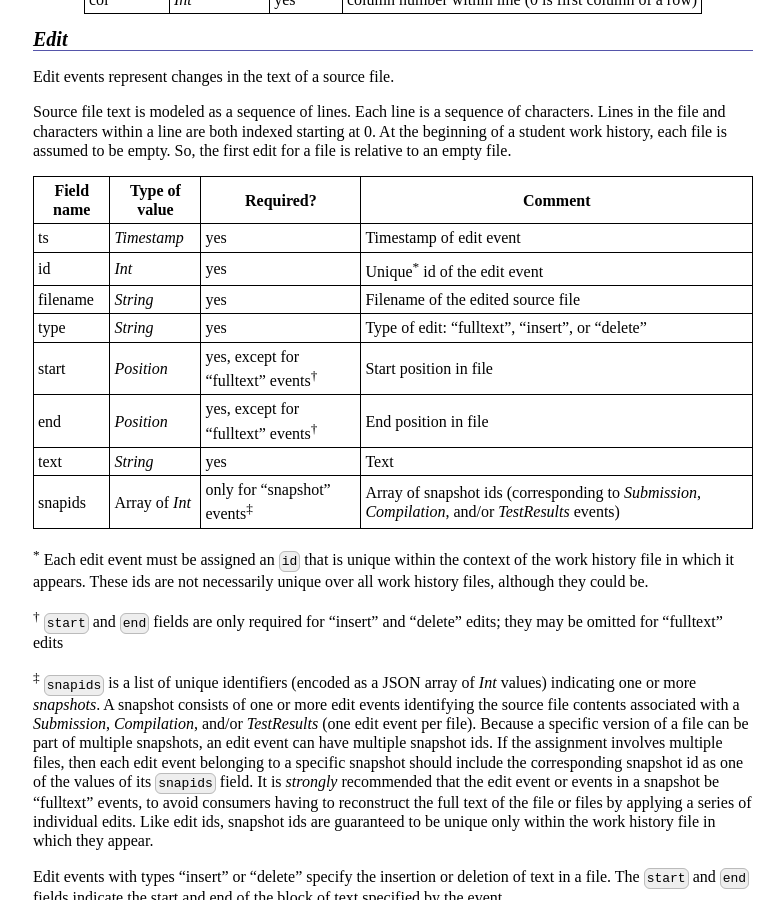
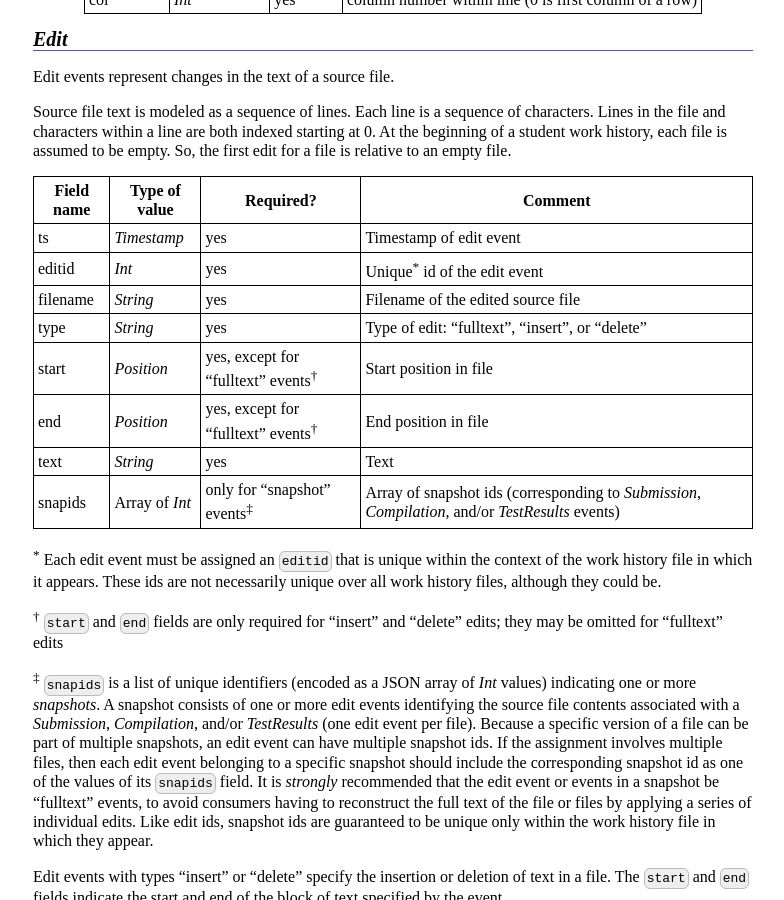
Before and after one commit to cloudcoderdotorg/progsnap-spec, a Jekyll site: the page built from spec-0.1-dev.md, in a window 1280 px wide and 900 px high, scrolled down 3198 px. Shown: the whole window, without its empty margins (247-1031 px from the left). Built offline with Jekyll 4.4.1, drawn with Linux system fonts in a browser that asks for light colours; Markdown is read by kramdown in place of the engine named in the settings.

Commit message:
change 'id' back to 'editid'
'id' is problematic because it conflicts with Python's
built-in id() function, which hinders exposing progsnap
datatypes as Python objects.

```diff
--- a/spec-0.1-dev.md
+++ b/spec-0.1-dev.md
@@ -137,7 +137,7 @@ Source file text is modeled as a sequence of lines.  Each line is a sequence of
 Field name | Type of value | Required? | Comment
 ---------- | ------------- | --------- | -------
 ts         | *Timestamp*   | yes       | Timestamp of edit event
-id         | *Int*         | yes       | Unique<sup>\*</sup> id of the edit event
+editid     | *Int*         | yes       | Unique<sup>\*</sup> id of the edit event
 filename   | *String*      | yes       | Filename of the edited source file
 type       | *String*      | yes       | Type of edit: "fulltext", "insert", or "delete"
 start      | *Position*    | yes, except for "fulltext" events<sup>&dagger;</sup> | Start position in file
@@ -145,7 +145,7 @@ end        | *Position*    | yes, except for "fulltext" events<sup>&dagger;</sup
 text       | *String*      | yes       | Text
 snapids    | Array of *Int*  | only for "snapshot" events<sup>&Dagger;</sup> | Array of snapshot ids (corresponding to *Submission*, *Compilation*, and/or *TestResults* events)
 
-<sup>\*</sup> Each edit event must be assigned an `id` that is unique within the context of the work history file in which it appears.  These ids are not necessarily unique over all work history files, although they could be.
+<sup>\*</sup> Each edit event must be assigned an `editid` that is unique within the context of the work history file in which it appears.  These ids are not necessarily unique over all work history files, although they could be.
 
 <sup>&dagger;</sup> `start` and `end` fields are only required for "insert" and "delete" edits; they may be omitted for "fulltext" edits
 
```
